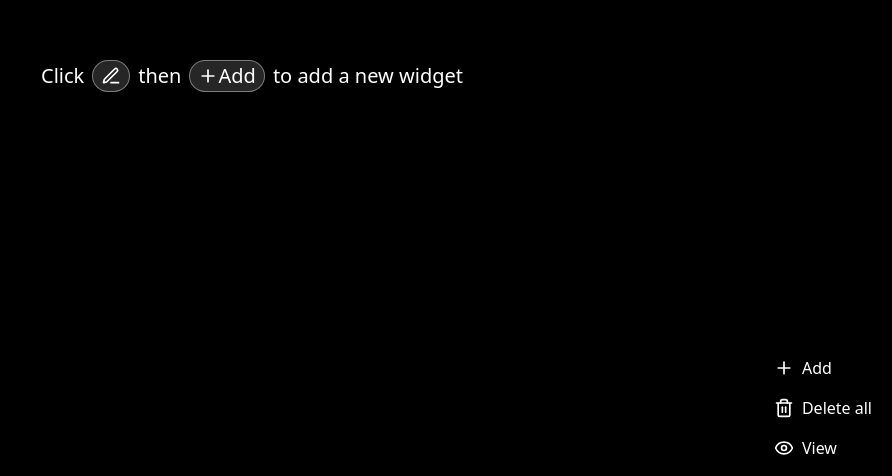
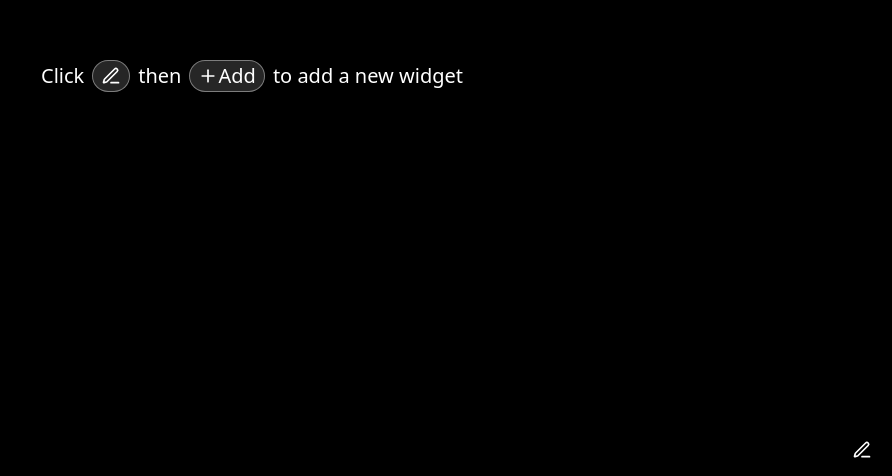
Before and after one commit to yehor-lebid-education/idp-react-widgets, a React (Vite) app: page / in a window 1280 px wide. Shown: the part 324-800 px from the top of the page, without its empty margins (388-1280 px from the left). Built offline with nearby package versions, Linux system fonts and the light colour scheme.

Commit message:
Fix issue with edit mode

```diff
--- a/src/components/common/Grid.tsx
+++ b/src/components/common/Grid.tsx
@@ -36,7 +36,7 @@ export default function GridWidget({
     onWidgetAdd,
     onDeleteAll,
 }: GridWidgetProps) {
-    const [editMode, setEditMode] = useState(true);
+    const [editMode, setEditMode] = useState(false);
     const [addMode, setAddMode] = useState(false);
     const [widgetContextMenu, setWidgetContextMenu] = useState<{ widget: IWidget; position: IPosition } | null>(null);
 
```
